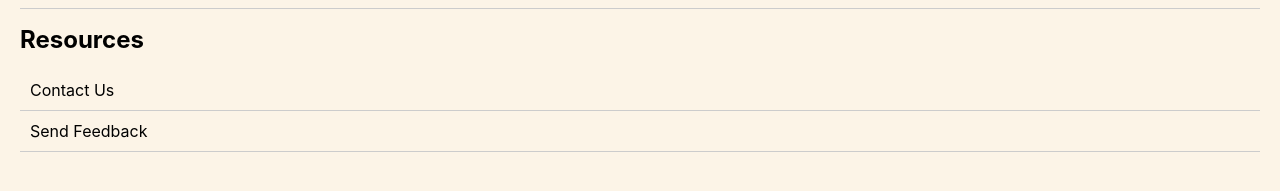
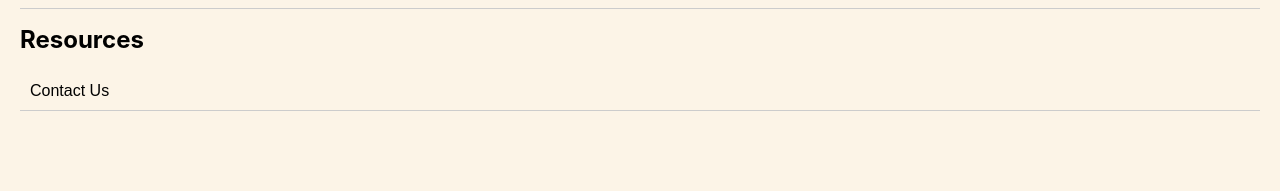
Before and after one commit to oggunderscore/PocketChef, a React (Create React App) app: page /settings in a window 1280 px wide. Shown: the part 531-722 px from the top of the page. Built offline with nearby package versions, Linux system fonts and the light colour scheme; no server answers.

Commit message:
Prototyped ContactUs Button

```diff
--- a/src/components/Settings/Settings.js
+++ b/src/components/Settings/Settings.js
@@ -1,11 +1,10 @@
-// src/components/Settings/Settings.js
-
 import React, { useEffect, useState } from "react";
 import "./Settings.css";
 import Modal from "./Modal";
 import UpdatePassword from "./UpdatePassword";
+import ContactUsButton from "../shared/ContactUsButton/ContactUsButton"; // Import your Contact Us button component
 import { auth, db } from "../../configuration";
-import { doc, getDoc, updateDoc } from "firebase/firestore";
+import { doc, getDoc } from "firebase/firestore";
 
 const Settings = () => {
   const [isPasswordModalOpen, setIsPasswordModalOpen] = useState(false);
@@ -15,9 +14,8 @@ const Settings = () => {
   const [currentField, setCurrentField] = useState("");
   const [username, setUsername] = useState("");
   const [email, setEmail] = useState("");
-  //const [password, setPassword] = useState("********");
 
-  //load current username and email from firestore
+  // Load current username and email from Firestore
   useEffect(() => {
     const loadUserData = async () => {
       try {
@@ -34,9 +32,6 @@ const Settings = () => {
     };
 
     loadUserData();
-
-
-
   }, []);
 
   const openPasswordModal = () => {
@@ -46,8 +41,6 @@ const Settings = () => {
   const closePasswordModal = () => {
     setIsPasswordModalOpen(false);
   };
-
-
 
   const openModal = (field) => {
     setModalTitle(`Update ${field}`);
@@ -59,9 +52,7 @@ const Settings = () => {
   const handleSave = (newValue) => {
     if (currentField === "username") setUsername(newValue);
     if (currentField === "email") setEmail(newValue);
-    //if (currentField === "password") setPassword(newValue);
 
-    // Logic to update the username, email, or password with newValue
     console.log(`${modalTitle} updated to:`, newValue);
   };
 
@@ -72,9 +63,11 @@ const Settings = () => {
       <div className="settings-section">
         <h3>User Settings</h3>
         <ul className="settings-list">
-          <li onClick={() => openModal("Username")}>Update Username <strong>{username}</strong>
+          <li onClick={() => openModal("Username")}>
+            Update Username <strong>{username}</strong>
           </li>
-          <li onClick={() => openModal("Email")}>Update Email <strong>{email}</strong>
+          <li onClick={() => openModal("Email")}>
+            Update Email <strong>{email}</strong>
           </li>
           <li onClick={() => openModal("Password")}>Update Password</li>
           <li>Delete Data</li>
@@ -93,8 +86,9 @@ const Settings = () => {
       <div className="settings-section">
         <h3>Resources</h3>
         <ul className="settings-list">
-          <li>Contact Us</li>
-          <li>Send Feedback</li>
+          <li>
+            <ContactUsButton /> {/* Render the Contact Us / Feedback Button */}
+          </li>
         </ul>
       </div>
       {isModalOpen && (
--- a/src/components/shared/ContactUsButton/ContactUsButton.css
+++ b/src/components/shared/ContactUsButton/ContactUsButton.css
@@ -1,8 +1,19 @@
+.contact-us {
+  list-style: none;
+  margin: 0;
+  padding: 0;
+}
+
 .contact-us button {
-  padding: 10px 20px;
-  background: #007bff;
-  color: #fff;
+  background: none;
   border: none;
-  border-radius: 5px;
+  color: #000000; /* Example link color */
+  text-decoration: none;
+  font-size: 16px;
+  padding: 0;
   cursor: pointer;
 }
+
+.contact-us button:hover {
+  text-decoration: none;
+}
--- a/src/components/shared/ContactUsButton/ContactUsButton.js
+++ b/src/components/shared/ContactUsButton/ContactUsButton.js
@@ -10,7 +10,7 @@ const ContactUsButton = () => {
 
   return (
     <div className="contact-us">
-      <button onClick={handleOpenForm}>Contact Us / Provide Feedback</button>
+      <button onClick={handleOpenForm}>Contact Us</button>
       {showForm && <FeedbackForm closeForm={handleCloseForm} />}
     </div>
   );
```
